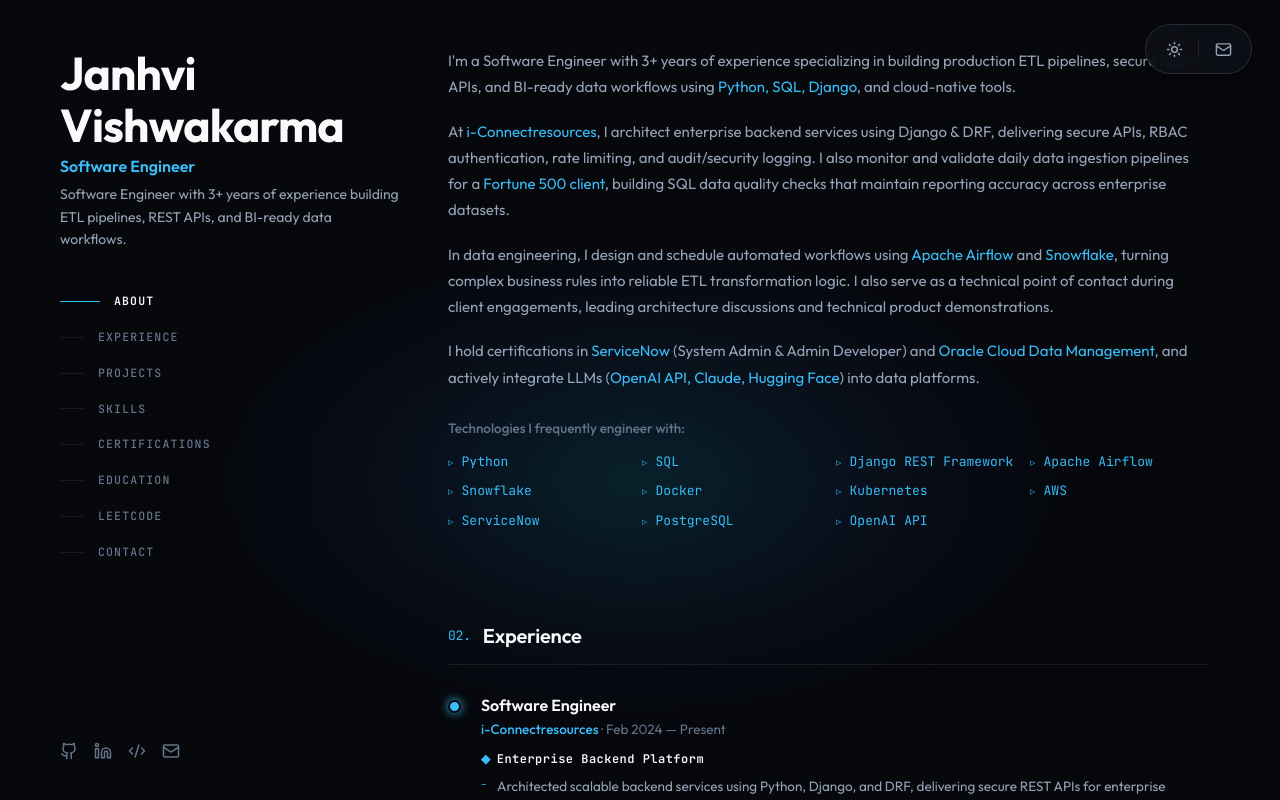
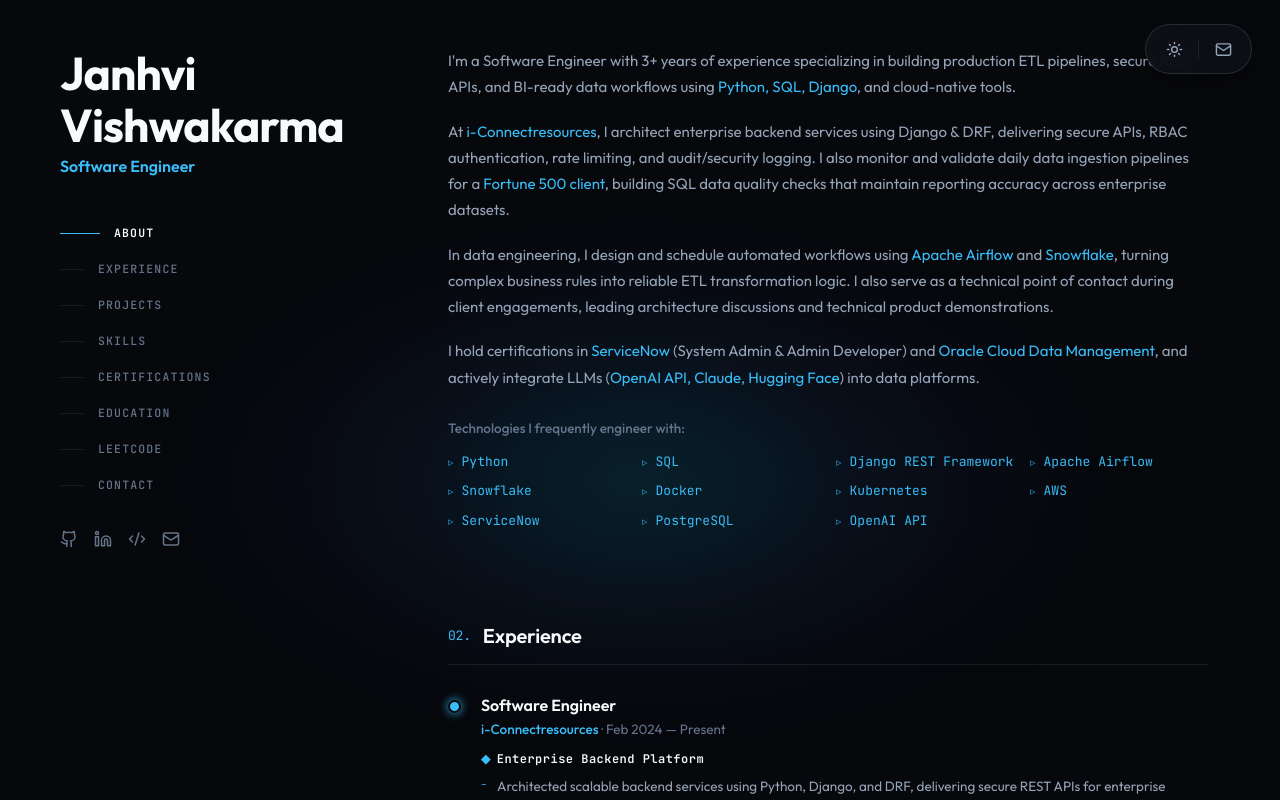
Before and after one commit to Janhvvi/janhvi-vishwakarma-portfolio, a React (Vite) app: page / in a window 1280 px wide. Shown: the top 800 px of the page. Built offline with nearby package versions, Linux system fonts and the light colour scheme.

Commit message:
decrease gap between sidebar nav and social links

```diff
--- a/src/data/portfolio.js
+++ b/src/data/portfolio.js
@@ -2,7 +2,7 @@
   name: "Janhvi Vishwakarma",
   title: "Software Engineer",
   subtitle: "ETL Pipelines · REST APIs · BI Data Workflows",
-  tagline: "Software Engineer with 3+ years of experience building ETL pipelines, REST APIs, and BI-ready data workflows.",
+  // tagline: "Software Engineer with 3+ years of experience building ETL pipelines, REST APIs, and BI-ready data workflows.",
   summary:
     "Software Engineer with 3+ years of experience building ETL pipelines, REST APIs, and BI-ready data workflows using Python, SQL, Django, and cloud-native tools. Experienced in translating business requirements and user stories into technical designs, performing data validation/quality checks, and supporting Fortune 500-scale reporting pipelines. Strong SQL and data engineering background with exposure to Oracle Cloud data management.",
   email: "janhvivish10@gmail.com",
--- a/src/index.css
+++ b/src/index.css
@@ -206,10 +206,9 @@
 .sidebar-inner {
   display: flex;
   flex-direction: column;
-  justify-content: space-between;
+  justify-content: flex-start;
   width: 100%;
-  height: 100%;
-  gap: 36px;
+  gap: 28px;
 }
 
 .sidebar-identity {
```
